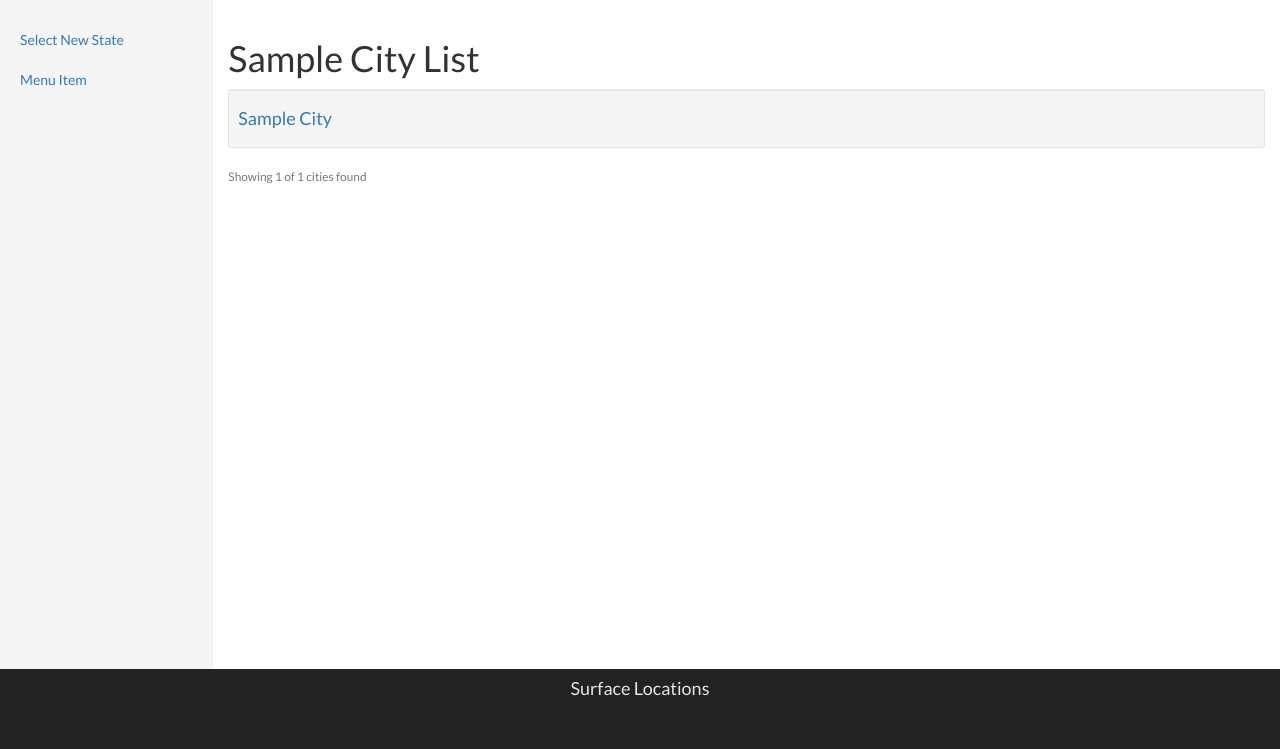
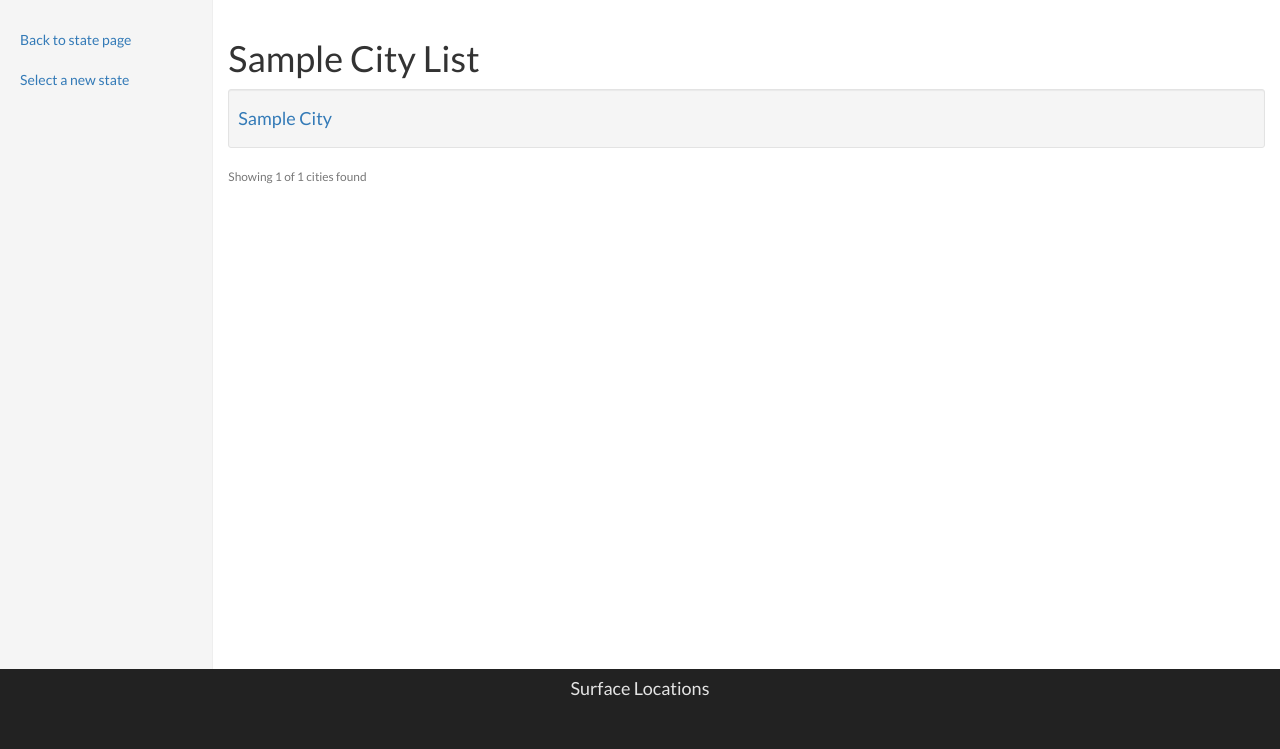
Before and after one commit to mikebarkas/surface-locations, a Django app: template templates/location/city_list.html in a window 1280 px wide. Shown: the part 51-800 px from the top of the page. Run offline with Django 3.2, Linux system fonts and the light colour scheme; the template is opened without the code that fills it: most values are stand-ins (such as "Sample title", 1, 10 or a date in 2020); some libraries are stand-ins or nearby versions.

Commit message:
Issue-107: Create sidebar link for state page.

```diff
--- a/templates/location/city_list.html
+++ b/templates/location/city_list.html
@@ -9,8 +9,8 @@
   <div class="col-sm-3 col-md-2 sidebar">
 
     <ul class="nav nav-sidebar">
-      <li><a href="{% url 'state-select' %}">Select New State</a></li>
-      <li><a href="#">Menu Item</a></li>
+      <li><a href="{% url 'state-page' state=state.0|lower %}">Back to state page</a></li>
+      <li><a href="{% url 'state-select' %}">Select a new state</a></li>
     </ul>
 
   </div>
```
